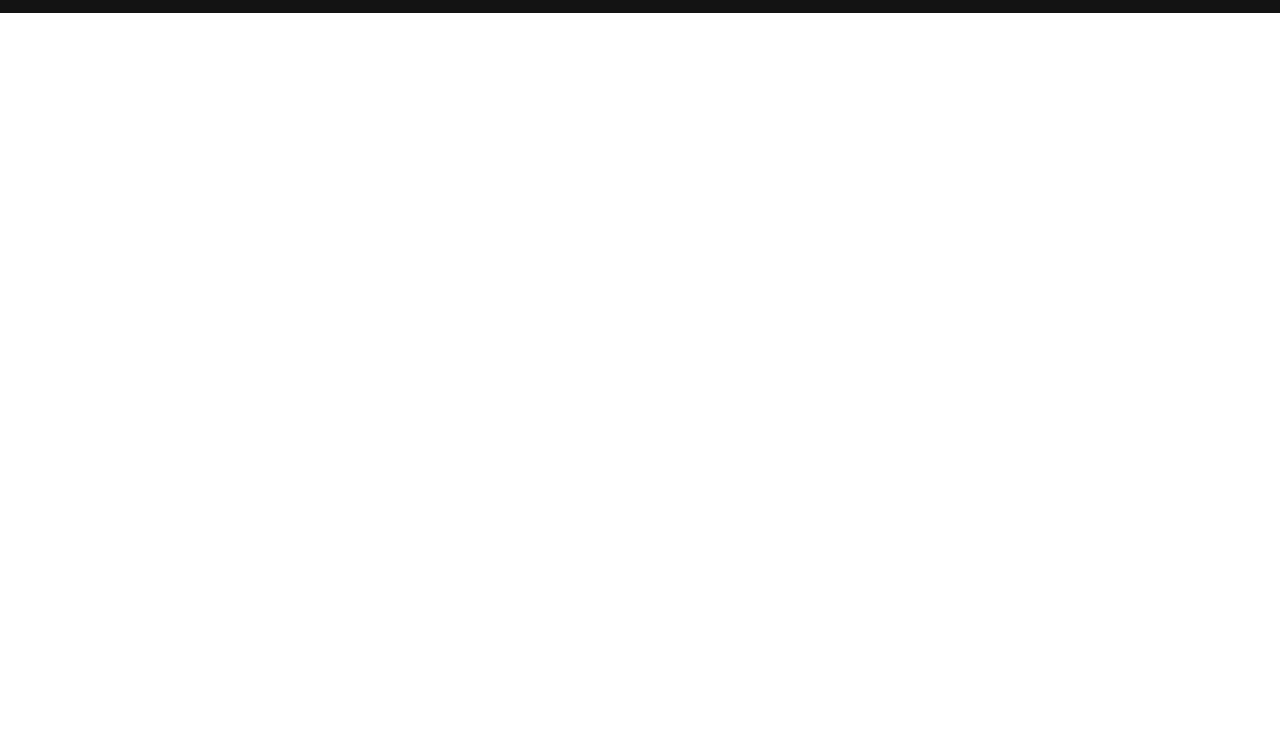
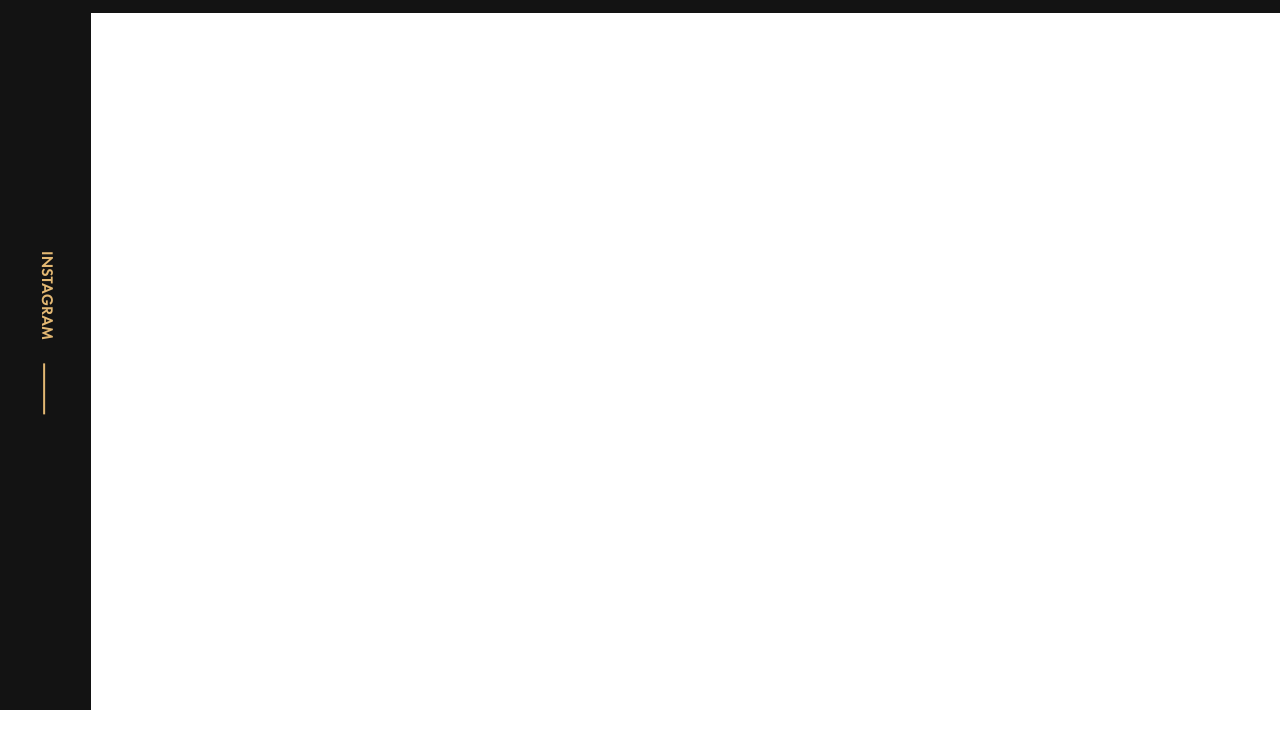
Before and after one commit to UncleScrooge2012/Design-Project, a website: page app/index.html in a window 1280 px wide. Shown: the part 70-800 px from the top of the page. Drawn offline with Linux system fonts and the light colour scheme; files whose address does not match are found by name.

Commit message:
fix: header section

```diff
--- a/app/index.html
+++ b/app/index.html
@@ -59,9 +59,13 @@
       </header>
     </div>
 
+    <div class="sidebar">
+      <a class="sidebar__link" href="#">INSTAGRAM</a>
+    </div>
+
   </div>
 
-  <script src="js/main.js
-  "></script>
+
+  <script src="js/main.js"></script>
 </body>
 </html>
--- a/app/sass/templates/_header.sass
+++ b/app/sass/templates/_header.sass
@@ -31,9 +31,6 @@
     border-bottom: 1px solid $primary
 
 
-
-
-
 .menu
 
   &__list
@@ -47,6 +44,46 @@
     font-family: 'Futura Demi', sans-serif
     text-transform: uppercase
     color: $white
+
+.page
+  position: relative
+
+.sidebar
+  position: fixed
+  top: 0
+  left: 0
+  width: 91px
+  height: 780px
+  background-color: $black
+
+  display: flex
+  justify-content: center
+  align-items: center
+
+
+  &__link
+    display: inline-block
+    font-family: 'Futura Demi', sans-serif
+    font-size: 1.6rem
+    line-height: 1.9rem
+    font-weight: 400
+    color: $primary
+    transform:  rotate(90deg)
+    position: relative
+    padding-right: 50px
+
+    &::after
+      content: ''
+      position: absolute
+      height: 51px
+      width: 1.5px
+      right: 0
+      top: -80%
+      background-color: $primary
+      transform:  rotate(90deg)
+
+
+
 
 @media ( max-width: 1130px )
   html
```
Also changed, not shown: app/main.css.
